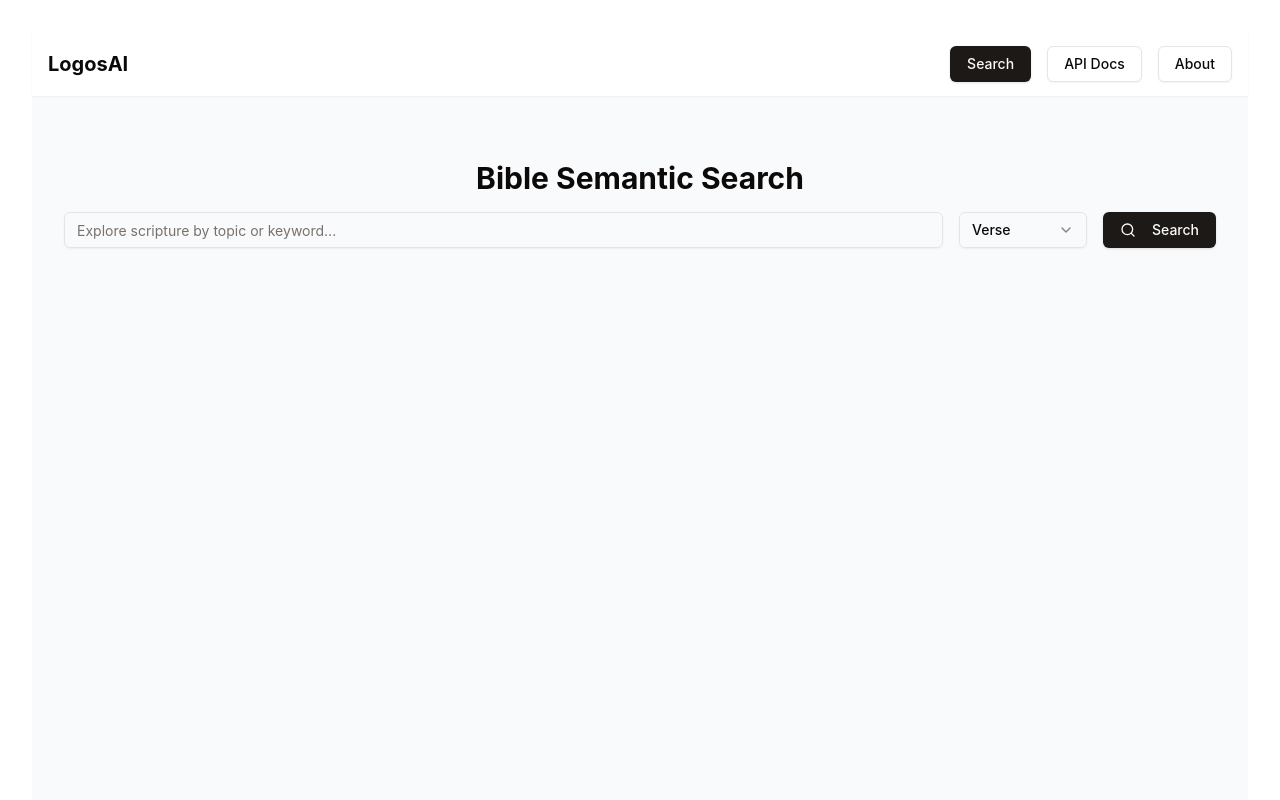
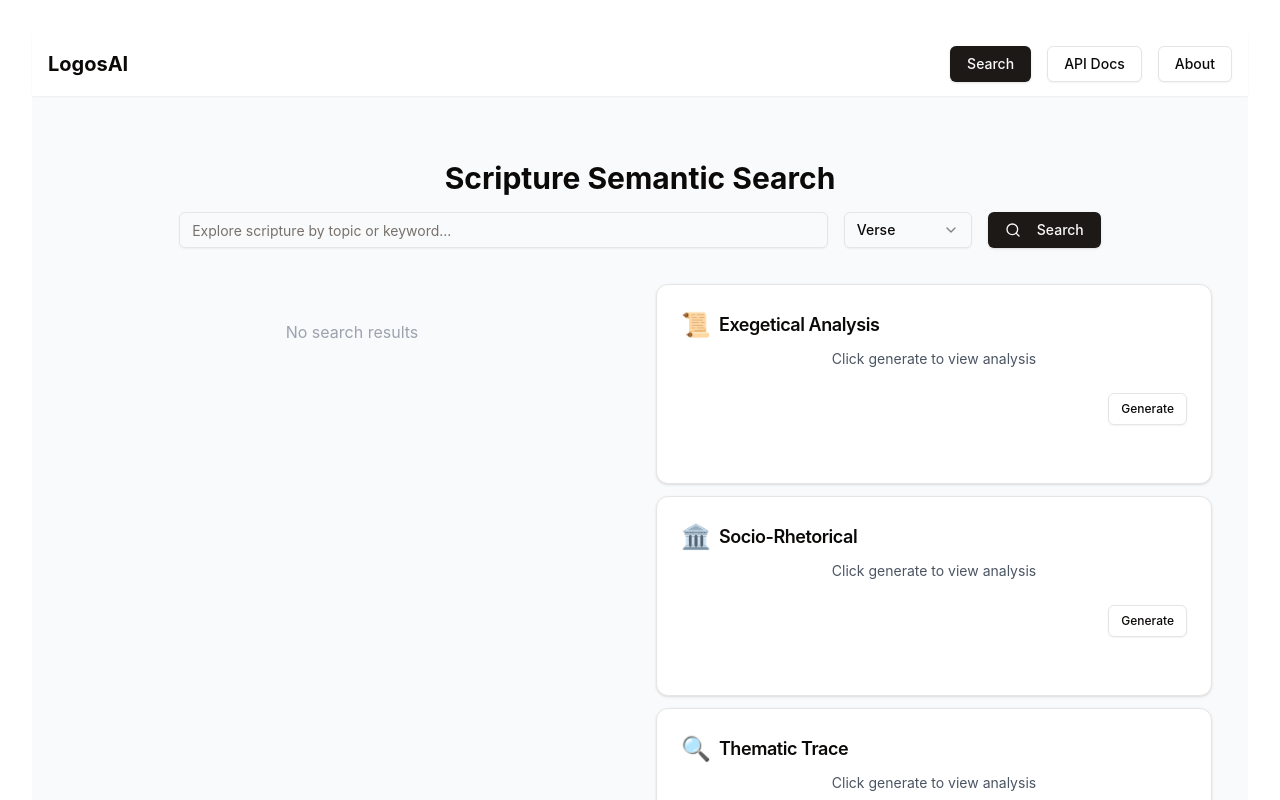
Before and after one commit to davidtadediji/Logos-ai-ui, a React (Vite) app: page / in a window 1280 px wide. Shown: the top 800 px of the page. Built offline with nearby package versions, Linux system fonts and the light colour scheme.

Commit message:
Add analysis feature

```diff
--- a/src/components/SearchPage.tsx
+++ b/src/components/SearchPage.tsx
@@ -25,14 +25,30 @@ type SearchResult = {
   distance: number;
 };
 
+type AnalysisType =
+  | "exegetical"
+  | "socio-rhetorical"
+  | "thematic"
+  | "ethical"
+  | "genre"
+  | "interactive";
+
+type AnalysisResult = {
+  type: AnalysisType;
+  content: string;
+  passage: string;
+};
+
 export const SearchPage = () => {
   const [query, setQuery] = useState("");
   const [isLoading, setIsLoading] = useState(false);
   const [searchType, setSearchType] = useState<"verse" | "chapter">("verse");
   const [results, setResults] = useState<SearchResult[]>([]);
   const [expandedCard, setExpandedCard] = useState<string | null>(null);
+  const [analysisResults, setAnalysisResults] = useState<AnalysisResult[]>([]);
 
   const handleSearch = async () => {
+    if (query) {
       try {
         setIsLoading(true);
         const results = await searchBible(query, searchType);
@@ -43,14 +59,55 @@ export const SearchPage = () => {
       } finally {
         setIsLoading(false);
       }
+    }
+  };
+
+  const analysisCategories = [
+    {
+      type: "exegetical",
+      title: "Exegetical Analysis",
+      icon: "📜",
+    },
+    {
+      type: "socio-rhetorical",
+      title: "Socio-Rhetorical",
+      icon: "🏛️",
+    },
+    {
+      type: "thematic",
+      title: "Thematic Trace",
+      icon: "🔍",
+    },
+    {
+      type: "ethical",
+      title: "Ethical Framework",
+      icon: "⚖️",
+    },
+    {
+      type: "genre",
+      title: "Genre Analysis",
+      icon: "📚",
+    },
+    {
+      type: "interactive",
+      title: "Interactive Q&A",
+      icon: "💡",
+    },
+  ];
+
+  const getAnalysisContent = (type: AnalysisType) => {
+    const result = analysisResults.find((r) => r.type === type);
+    return result?.content || "Click generate to view analysis";
   };
 
   return (
     <div className="container mx-auto px-4 py-8">
       {/* Search Section */}
       <div className="mb-8 space-y-4">
-        <h1 className="text-2xl md:text-3xl font-bold">Bible Semantic Search</h1>
-        <div className="flex flex-col md:flex-row gap-4">
+        <h1 className="text-2xl md:text-3xl font-bold">
+          Scripture Semantic Search
+        </h1>
+        <div className="flex flex-col md:flex-row gap-4 w-full lg:w-[80%] m-auto">
           <div className="flex-1">
             <Input
               placeholder="Explore scripture by topic or keyword..."
@@ -79,14 +136,16 @@ export const SearchPage = () => {
           </Button>
         </div>
       </div>
-
       {/* Results Section */}
-      <div className="space-y-4">
+      <div className="flex gap-3">
+        <div className="space-y-4 w-[50%]">
           {isLoading ? (
             <div className="flex justify-center items-center h-32">
               <Loader2 className="h-8 w-8 animate-spin text-gray-500" />
               <span className="ml-2 text-gray-500">Searching...</span>
             </div>
+          ) : !results.length ? (
+            <p className="text-gray-400 p-10">No search results</p>
           ) : (
             results.map((result) => (
               <Card key={result.id} className="w-full">
@@ -102,7 +161,6 @@ export const SearchPage = () => {
                     {result.text}
                   </p>
                 </CardContent>
-
                 <CardFooter>
                   <Button
                     variant="outline"
@@ -119,6 +177,46 @@ export const SearchPage = () => {
             ))
           )}
         </div>
+        <div className="flex-1 ">
+          <div className="flex flex-col gap-3 p-1 overflow-auto lg:max-h-[600px]">
+            {analysisCategories.map((category) => (
+              <Card
+                key={category.type}
+                className="hover:shadow-lg transition-shadow min-h-[200px]"
+              >
+                <CardHeader className="pb-2">
+                  <div className="flex items-center gap-2">
+                    <span className="text-2xl">{category.icon}</span>
+                    <CardTitle className="text-lg">{category.title}</CardTitle>
+                  </div>
+                </CardHeader>
+                <CardContent>
+                  <div className="text-sm text-gray-600">
+                    {getAnalysisContent(category.type as AnalysisType)}
+                  </div>
+                </CardContent>
+                <CardFooter className="justify-end">
+                  <Button
+                    variant="outline"
+                    size="sm"
+                    onClick={() => {
+                      /* Add analysis generation logic here */
+                    }}
+                  >
+                    Generate
+                  </Button>
+                </CardFooter>
+              </Card>
+            ))}
+          </div>{" "}
+          <Input
+            placeholder="Analyse scripture search results using AI"
+            value={query}
+            onChange={(e) => setQuery(e.target.value)}
+            className="w-full mt-3"
+          />
+        </div>
+      </div>
     </div>
   );
 };
```
Lines whose indentation alone changed are shown as unchanged.
